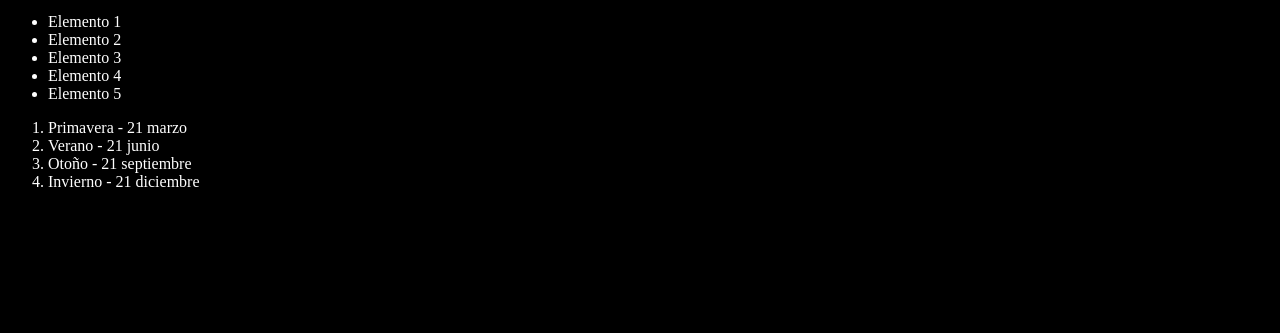
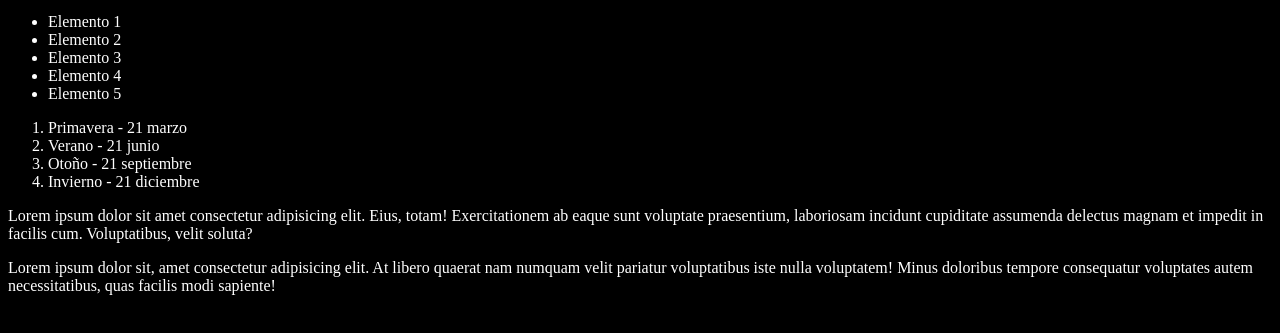
Before and after one commit to ARandomPerson01/aprendiendo-git, a plain HTML site: page index.html in a window 1280 px wide. Shown: the part 101-434 px from the top of the page. Drawn offline with Linux system fonts and the light colour scheme.

Commit message:
Agregando 2 párrafos

```diff
--- a/index.html
+++ b/index.html
@@ -23,7 +23,8 @@
         <li>Otoño - 21 septiembre</li>
         <li>Invierno - 21 diciembre</li>
     </ol>
-
+    <p>Lorem ipsum dolor sit amet consectetur adipisicing elit. Eius, totam! Exercitationem ab eaque sunt voluptate praesentium, laboriosam incidunt cupiditate assumenda delectus magnam et impedit in facilis cum. Voluptatibus, velit soluta?</p>
+    <p>Lorem ipsum dolor sit, amet consectetur adipisicing elit. At libero quaerat nam numquam velit pariatur voluptatibus iste nulla voluptatem! Minus doloribus tempore consequatur voluptates autem necessitatibus, quas facilis modi sapiente!</p>
     <script src="index.js"></script>
 </body>
 </html>
```
